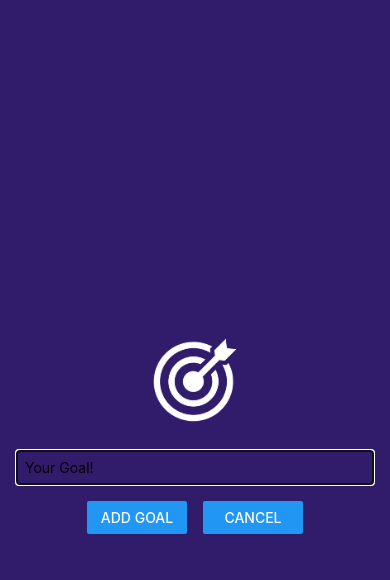
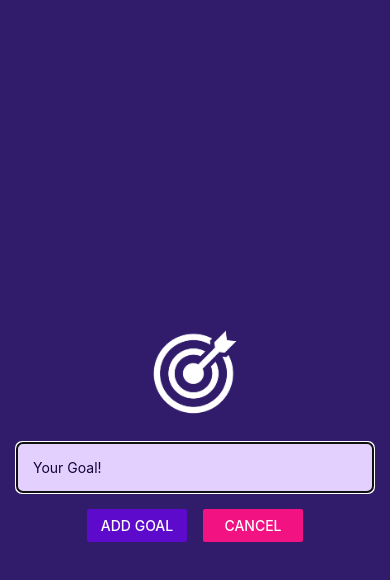
Before and after one commit to vickyruud/RNCourse, a React Native app: screen / in a window 390 px wide. Both pictures are taken after a click on the button "ADD NEW GOAL". Shown: the top 580 px of the page. Built offline with nearby package versions, Linux system fonts and the light colour scheme.

Commit message:
style status bar

```diff
--- a/App.js
+++ b/App.js
@@ -2,6 +2,7 @@
 import { StyleSheet, View, FlatList, Button } from "react-native";
 import GoalInput from "./components/GoalInput";
 import GoalItem from "./components/GoalItem";
+import { StatusBar } from "expo-status-bar";
 
 export default function App() {
   const [enteredGoalText, setEnteredGoalText] = useState("");
@@ -31,6 +32,8 @@
   };
 
   return (
+    <>
+      <StatusBar style="light" />
       <View style={styles.appContainer}>
         <Button
           title="Add New Goal"
@@ -61,6 +64,7 @@
           />
         </View>
       </View>
+    </>
   );
 }
 
--- a/app.json
+++ b/app.json
@@ -5,6 +5,7 @@
     "version": "1.0.0",
     "orientation": "portrait",
     "icon": "./assets/icon.png",
+    "backgroundColor":"#1e085a",
     "userInterfaceStyle": "light",
     "splash": {
       "image": "./assets/splash.png",
--- a/components/GoalInput.js
+++ b/components/GoalInput.js
@@ -35,10 +35,10 @@
         />
         <View style={styles.buttonContainer}>
           <View style={styles.button}>
-            <Button title="Add Goal" onPress={addGoalHandler} />
+            <Button title="Add Goal" onPress={addGoalHandler} color="#5e0acc" />
           </View>
           <View style={styles.button}>
-            <Button title="Cancel" onPress={onCancel} />
+            <Button title="Cancel" onPress={onCancel} color="#f31282" />
           </View>
         </View>
       </View>
@@ -57,9 +57,12 @@
   },
   textInput: {
     borderWidth: 1,
-    borderColor: "#234FC7",
+    borderColor: "#e4d0ff",
+    backgroundColor: "#e4d0ff",
+    color: "#120438",
+    borderRadius: 6,
     width: "100%",
-    padding: 8,
+    padding: 16,
   },
   buttonContainer: {
     flexDirection: "row",
```
Lines whose indentation alone changed are shown as unchanged.
